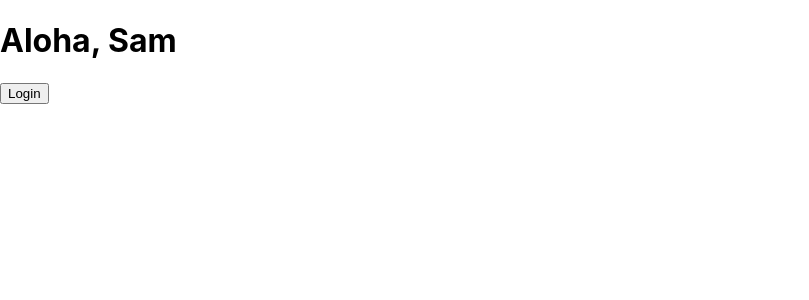
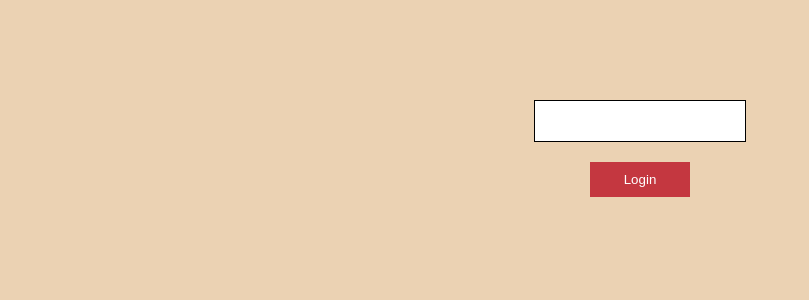
Before and after one commit to samanthajeet/nodedb-personal-library, a React (Create React App) app: page / in a window 1280 px wide. Shown: the top 300 px of the page, without its empty margins (0-809 px from the left). Built offline with nearby package versions, Linux system fonts and the light colour scheme.

Commit message:
added flex display, book card styling, fixed menu

```diff
--- a/src/App.css
+++ b/src/App.css
@@ -1,32 +1,22 @@
-.App {
-  text-align: center;
+body {
+  background: #EBD2B3;
+  padding: 100px;
+
 }
 
-.App-logo {
-  animation: App-logo-spin infinite 20s linear;
-  height: 40vmin;
-}
-
-.App-header {
-  background-color: #282c34;
-  min-height: 100vh;
+.landing-login{
   display: flex;
   flex-direction: column;
   align-items: center;
-  justify-content: center;
-  font-size: calc(10px + 2vmin);
-  color: white;
+
+
 }
 
-.App-link {
-  color: #61dafb;
+
+.landing-login > input {
+  width: 200px;
+  height: 30px;
+  margin-bottom: 20px;
+  border: 1px solid black;
+  padding: 5px
 }
-
-@keyframes App-logo-spin {
-  from {
-    transform: rotate(0deg);
-  }
-  to {
-    transform: rotate(360deg);
-  }
-}
--- a/src/App.js
+++ b/src/App.js
@@ -1,8 +1,7 @@
 import React, { Component } from 'react';
 import Library from './components/Library'
 import Login from './components/Login'
-import Greeting from './components/Greeting'
-
+import './App.css'
 
 
 
@@ -12,7 +11,7 @@ class App extends Component {
 
     this.state = {
       authenticated: false,
-      user: 'Sam'
+      user: ''
     }
 
     this.login = this.login.bind(this)
@@ -26,12 +25,18 @@ class App extends Component {
     })
   }
 
+  handleName(value) {
+    this.setState({
+      user: value
+    })
+  }
+
   render() {
     return (
-      <div >
-        <Greeting name={this.state.user} />
+      <div className="landing-login">
+        <input onChange={ (e) => this.handleName(e.target.value) }/>
         <Login loginFn={this.login}/>
-        {this.state.authenticated && <Library />}
+        {this.state.authenticated && <Library user={this.state.user} />}
       </div>
     );
   }
--- /dev/null
+++ b/src/components/Book.css
@@ -0,0 +1,64 @@
+
+
+.book-card{
+    height: 300px;
+    width: 600px;
+    background: white;
+    padding: 10px;
+    margin: 10px;
+    display: flex;
+    justify-content: space-around;
+    align-items: center;
+}
+
+.book-image{
+    height: 100%;
+    width: 200px;
+    overflow: hidden;
+
+}
+
+
+.book-text-buttons {
+    display: flex;
+    flex-direction: column;
+    width: 500px;
+    justify-content: space-between;
+    height: 100%;
+    padding: 0
+}
+
+
+.book-image > img {
+    width: 100%;
+}
+
+.book-text {
+    height: 50%;
+}
+
+.book-text > h2 {
+    margin-bottom: 5px;
+    margin-top: 0;
+
+}
+
+.book-text > h4 {
+    margin: 0
+}
+
+.book-text > p {
+    margin-top: 10px;
+    margin-bottom: 10px;
+}
+
+.book-buttons > button {
+    background: #C43740;
+    border: none;
+    padding: 10px;
+    margin: 5px;
+    margin-left: 0;
+    color: white;
+    width: 150px;
+
+}
--- a/src/components/Book.js
+++ b/src/components/Book.js
@@ -1,4 +1,5 @@
 import React, {Component} from 'react';
+import './Book.css'
 
 
 
@@ -35,24 +36,26 @@ class Book extends Component {
     render() {
         const {book, deleteBookFn} = this.props
         return(
-            <div>
-
-                <h3>{book.title}</h3>
+            <div className="book-card">
+                <figure className="book-image">
                     <img src={book.bookImgUrl} alt={book.title} />
-                <h5>{book.author}</h5>
+                </figure>
+                <div className="book-text-buttons">
+                    <div className="book-text">
+                        <h2>{book.title}</h2>
+                        <h4>{book.author}</h4>
                         <p>{book.summary}</p>
-
-
+                        <p>Notes: {book.notes}</p>
+                    </div>
+                    <div className="book-buttons">
                         {this.state.editing ? (
                             <button onClick={ () => this.updateBook(book.id)}>Save Changes</button>
                         ) : (
                             <button onClick={ () => this.edit()}>Update</button>
                         )}
-
-
                         <button onClick={ () => {deleteBookFn(book.id)}}>Delete</button>
-
-
+                    </div>
+                </div>
             </div>
         );
     }
--- a/src/components/Greeting.js
+++ b/src/components/Greeting.js
@@ -2,7 +2,7 @@ import React from 'react';
 
 
 function Greeting(props) {
-    return <h1>Aloha, {props.name}</h1>
+    return <h1>Aloha, {props.name}! Here is your library</h1>
 }
 
 export default Greeting;
--- a/src/components/Library.css
+++ b/src/components/Library.css
@@ -1,3 +1,20 @@
-.library {
-    align-items: center
+
+.create-search-bar {
+    height: 100px;
+    width: 100vw;
+    background: blue;
+    position: fixed;
+    display: flex;
+    flex-direction: column;
+    justify-content: center;
+    align-items: center;
+
 }
+
+.book-display {
+    width: 100vw;
+    display: flex;
+    flex-wrap: wrap;
+    justify-content: center;
+    margin-top: 150px
+}
--- a/src/components/Library.js
+++ b/src/components/Library.js
@@ -2,6 +2,7 @@ import React, { Component } from 'react';
 import Book from './Book';
 import axios from 'axios';
 import './Library.css'
+import Greeting from './Greeting'
 
 class Library extends Component {
     constructor(){
@@ -153,24 +154,27 @@ class Library extends Component {
         return (
             <div>
                 <div className="library">
-                    <h1 className="header-title">Library</h1>
-                    <input type="text" placeholder="Book Title" onChange={ (e) => this.handleTitle(e.target.value)} value={title}/>
-                    <input type="text" placeholder="Author" onChange={ (e) => this.handleAuthor(e.target.value)} value={author}/>
-                    <input type="text" placeholder="Book Image Url" onChange={ (e) => this.handleImgUrl(e.target.value)} value={bookImgUrl}/>
-                    <input type="text" placeholder="Summary" onChange={ (e) => this.handleSummary(e.target.value)} value={summary}/>
-                    <input type="text" placeholder="Notes" onChange={ (e) => this.handleNotes(e.target.value)} value={notes} />
+                    <Greeting name={this.props.user} />
+                    <div className="create-search-bar">
+                        <div className="create-edit-input">
+                            <input type="text" placeholder="Book Title" onChange={ (e) => this.handleTitle(e.target.value)} value={title}/>
+                            <input type="text" placeholder="Author" onChange={ (e) => this.handleAuthor(e.target.value)} value={author}/>
+                            <input type="text" placeholder="Book Image Url" onChange={ (e) => this.handleImgUrl(e.target.value)} value={bookImgUrl}/>
+                            <input type="text" placeholder="Summary" onChange={ (e) => this.handleSummary(e.target.value)} value={summary}/>
+                            <input type="text" placeholder="Notes" onChange={ (e) => this.handleNotes(e.target.value)} value={notes} />
+                            <button onClick={() => this.createBook(title, author, bookImgUrl, summary, notes)}>Add New Book</button>
+                        </div>
+                        <div className="search-by-title">
+                            <input onChange={(e) => this.handleSearch(e.target.value)} value={this.state.userSearch}/>
+                            <button onClick={() => this.searchByTitle(this.state.userSearch)}> Searchby Title</button>
+                            <button onClick={() => this.componentDidMount()}>Reset Search Results</button>
+                        </div>
+                    </div>
                 </div>
-                <div>
-                    <button onClick={() => this.createBook(title, author, bookImgUrl, summary, notes)}>Add New Book</button>
+                <div className="book-display">
+                {mappedBooks}
+                </div>
 
-                    <input onChange={(e) => this.handleSearch(e.target.value)} value={this.state.userSearch}/>
-                    <button onClick={() => this.searchByTitle(this.state.userSearch)}> Search by Title</button>
-                </div>
-                <div>
-                    <button onClick={() => this.componentDidMount()}>Reset Search Results</button>
-
-                </div>
-                {mappedBooks}
             </div>
 
          );
--- /dev/null
+++ b/src/components/Login.css
@@ -0,0 +1,8 @@
+.login-button {
+    background: #C43740;
+    border: none;
+    padding: 10px;
+    color: white;
+    width: 100px;
+
+}
--- a/src/components/Login.js
+++ b/src/components/Login.js
@@ -1,4 +1,5 @@
 import React, {Component} from 'react';
+import '../components/Login.css'
 
 
 class Header extends Component {
@@ -6,7 +7,7 @@ class Header extends Component {
     render() {
         return (
         <div>
-            <button onClick={ () => this.props.loginFn()}>Login</button>
+            <button className="login-button" onClick={ () => this.props.loginFn()}>Login</button>
         </div>
 
          );
```
Lines whose indentation alone changed are shown as unchanged.
